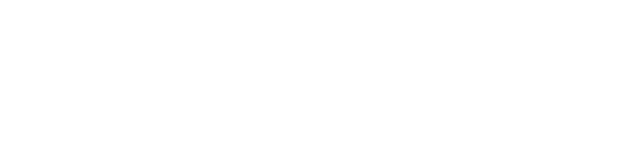
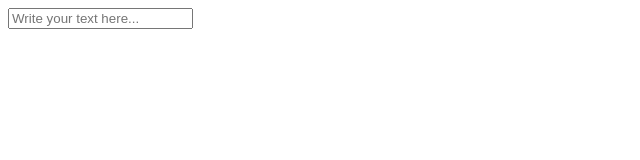
Before and after one commit to yasingultekin/Vowels_String, a plain HTML site: page index.html in a window 1280 px wide. Shown: the whole page, without its empty margins (0-640 px from the left). Drawn offline with Linux system fonts and the light colour scheme.

Commit message:
html commit.

```diff
--- a/index.html
+++ b/index.html
@@ -7,6 +7,8 @@
     <title>Vowels String</title>
   </head>
   <body>
-    <div class="container"></div>
+    <div class="container">
+      <input type="text" placeholder="Write your text here..." />
+    </div>
   </body>
 </html>
```
